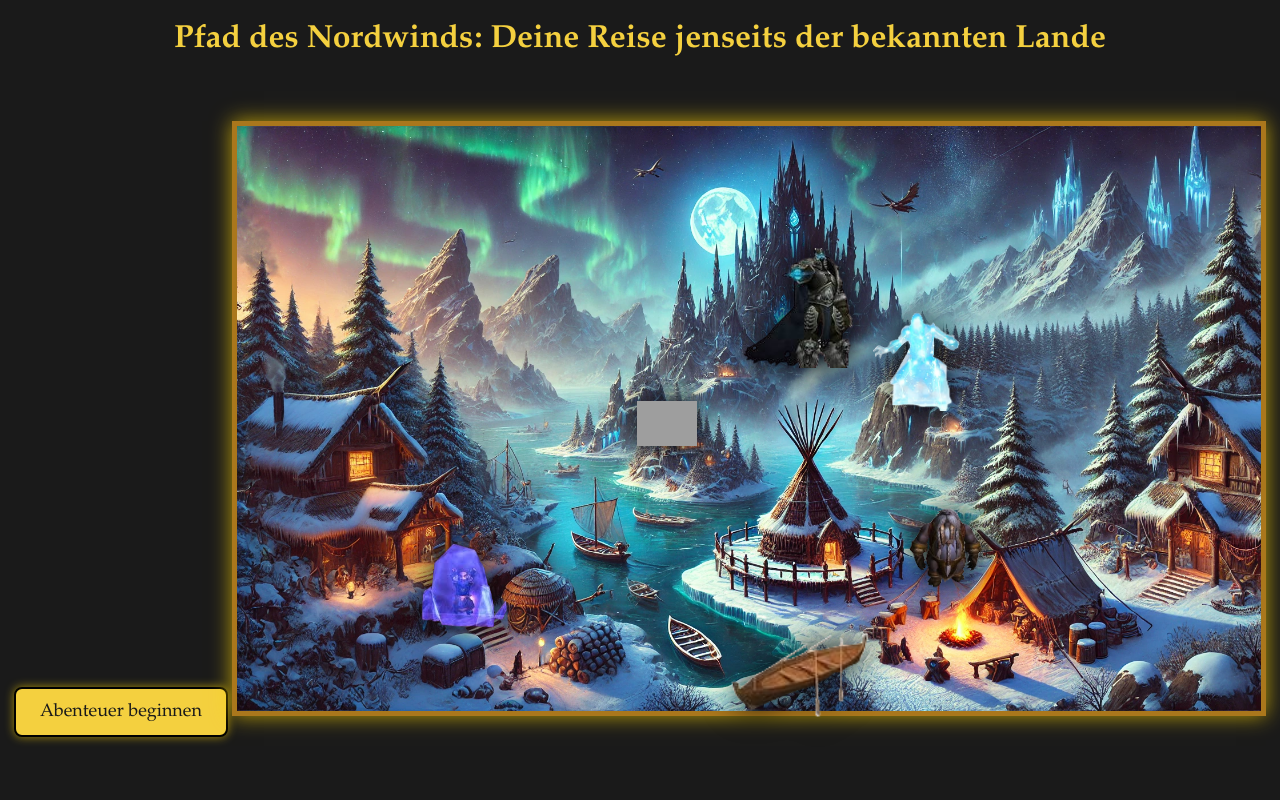
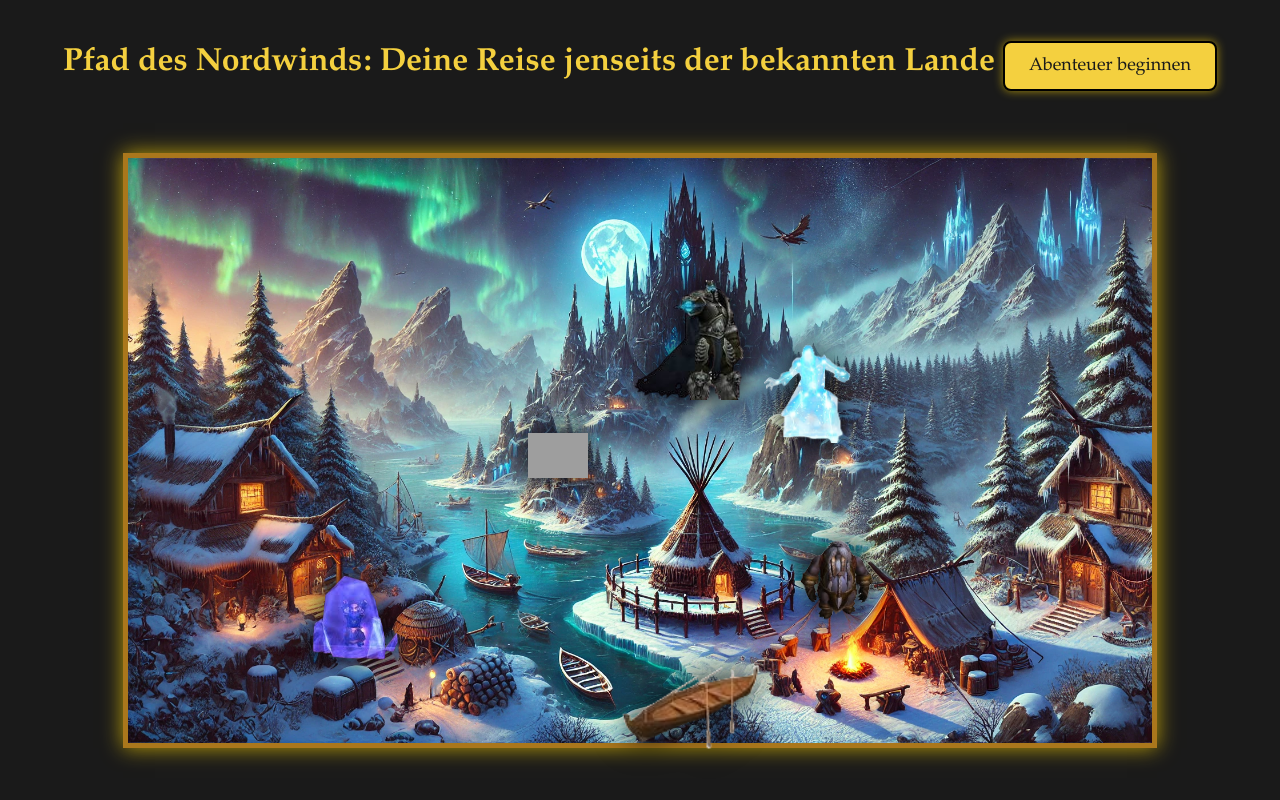
Before and after one commit to Dkpiro/wow-quest, a plain HTML site: page index.html in a window 1280 px wide. Drawn offline with Linux system fonts and the light colour scheme; grey boxes are pictures that could not be loaded.

```diff
--- a/index.html
+++ b/index.html
@@ -9,8 +9,11 @@
 </head>
 
 <body>
-    <h1>Pfad des Nordwinds: Deine Reise jenseits der bekannten Lande</h1>
-    <button id="start-btn" onclick="startAdventure()">Abenteuer beginnen</button>
+    <div id="main-content">
+        <h1>Pfad des Nordwinds: Deine Reise jenseits der bekannten Lande  <button id="start-btn" onclick="startAdventure()">Abenteuer beginnen</button></h1>
+    </div>
+
+
     <div id="map-container">
         <img src="assets/map.webp" id="map" alt="Fantasy-Karte">
         <!-- NPCs als klickbare Questgeber -->
@@ -21,9 +24,8 @@
         <img src="assets/npc5.png" class="npc" style="top: 36%; left: 62%; width:120px; height: auto" onclick="startQuest(5)">
         <img src="assets/npc6.png" class="npc" style="top: 26%; left: 49%; width: 120px; height: auto;" onclick="showBubble('Frostmourne hungers..')">
         <div id="npc-bubble" class="speech-bubble hidden" style="top: 20%; left: 55%"></div>
+    </div>
 
-
-    </div>
     <!-- Quest-Fenster -->
     <div id="quest-modal" style="display: none;">
         <p id="quest-story" style="font-style: bold; margin-bottom: 10px;"></p>
--- a/style.css
+++ b/style.css
@@ -4,6 +4,7 @@ body {
     background-color: #1a1a1a;
     color: #f4d03f;
 }
+
 
 #map-container {
     position: relative;
```
